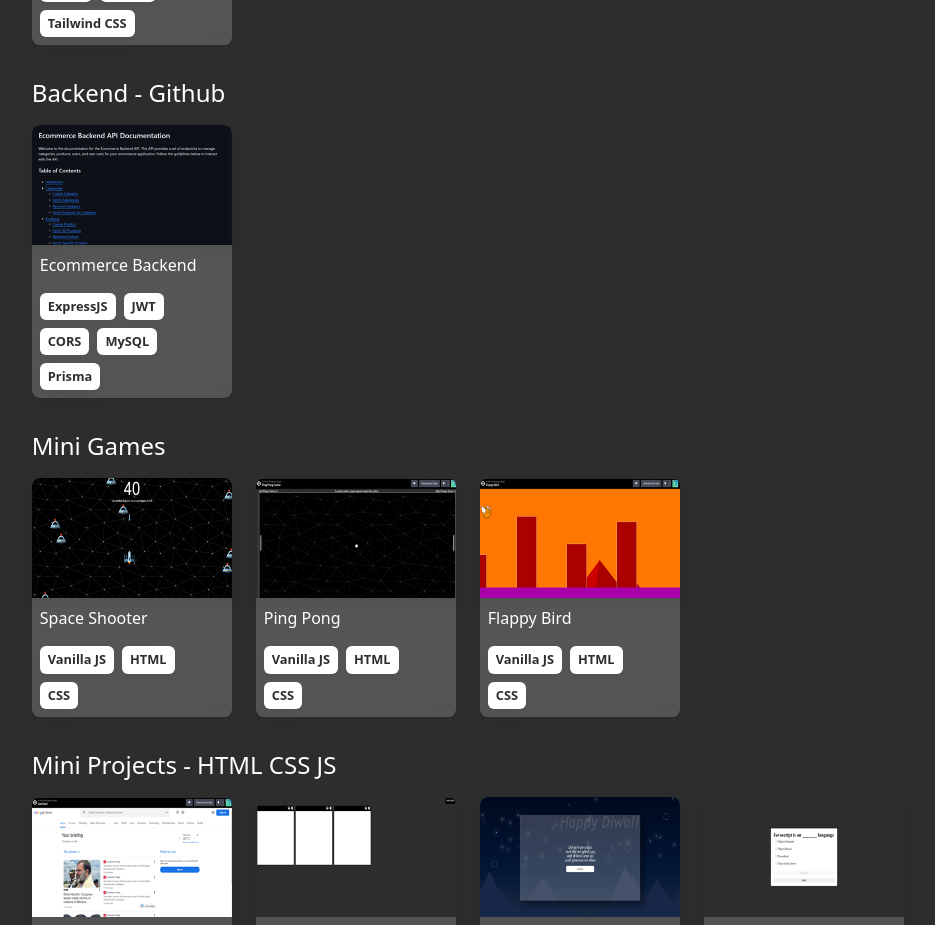
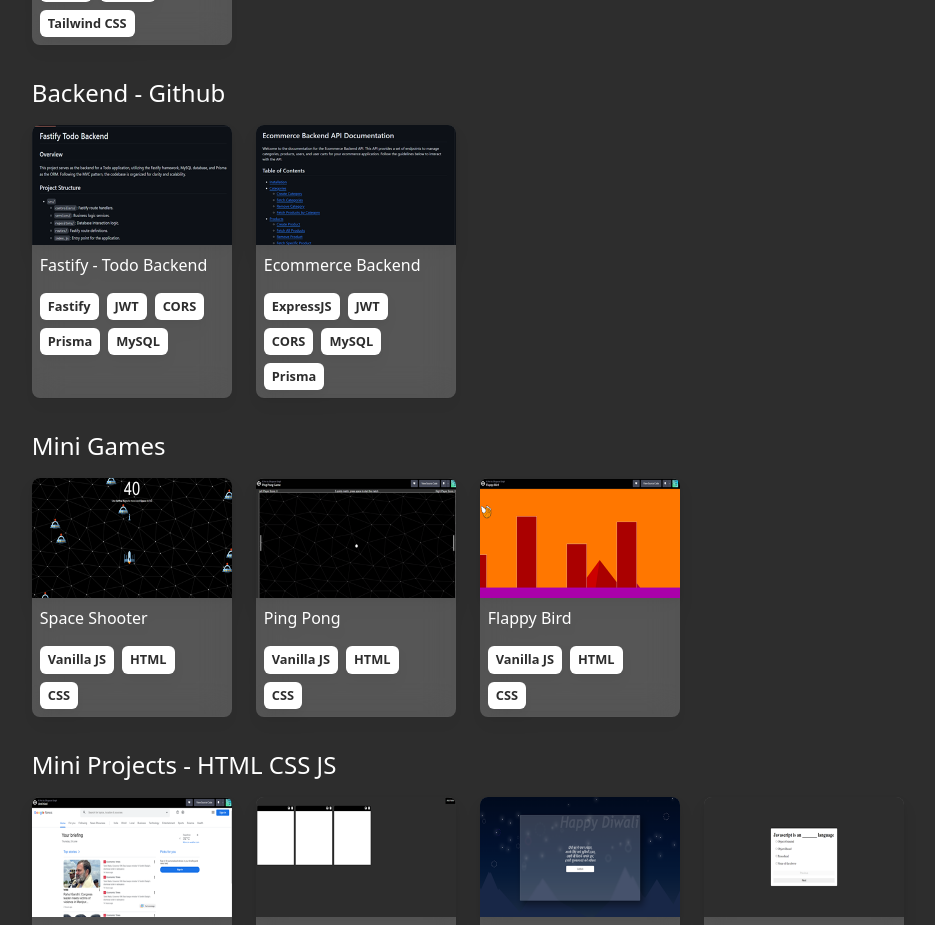
Before and after one commit to RohitSignIn/MyPortfolioRepo, a React (Vite) app: page / in a window 1280 px wide. Shown: the part 1400-2325 px from the top of the page, without its empty margins (109-1044 px from the left). Built offline with nearby package versions, Linux system fonts and the light colour scheme.

Commit message:
Added Fastify Backend project

```diff
--- a/src/data/projectsData.ts
+++ b/src/data/projectsData.ts
@@ -62,6 +62,13 @@ export const miniGamesProjects = [
 
 export const backendProjects = [
   {
+    url: "https://github.com/RohitSignIn/Fastify-Todo-Backend",
+    imgUrl: "/projects/fastify-todo-backend.png",
+    title: "Fastify - Todo Backend",
+    description: "",
+    techStackUsed: ["Fastify", "JWT", "CORS", "Prisma", "MySQL"],
+  },
+  {
     url: "https://github.com/RohitSignIn/ecommerce-backend",
     imgUrl: "/projects/ecommerceBackend.png",
     title: "Ecommerce Backend",
```
Also changed, not shown: public/projects/fastify-todo-backend.png (added).
